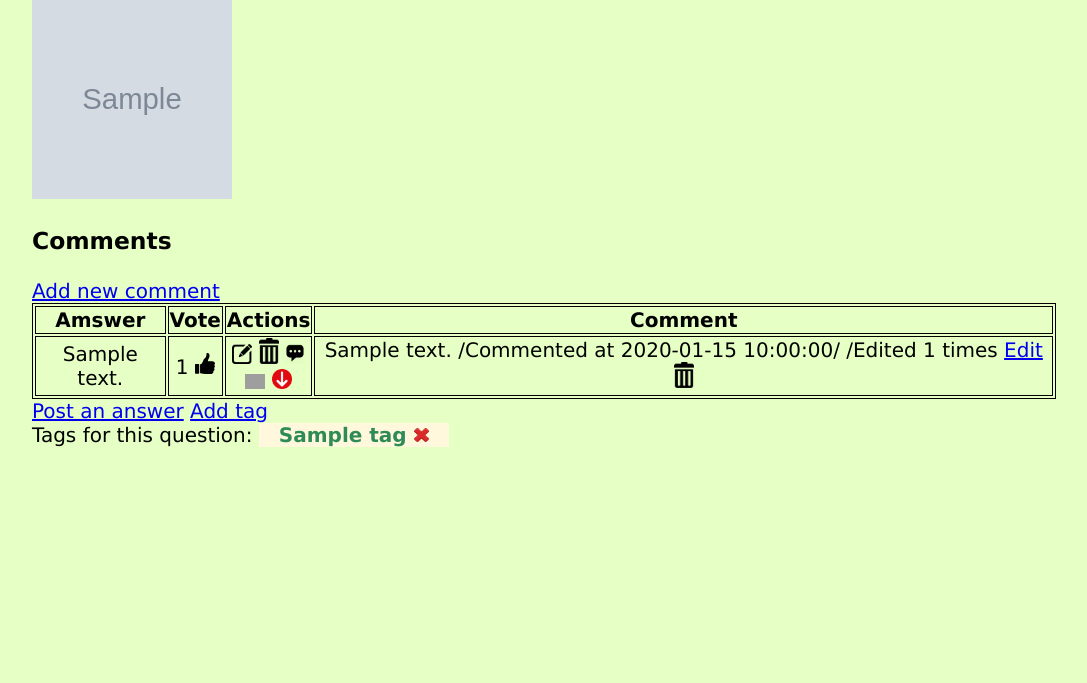
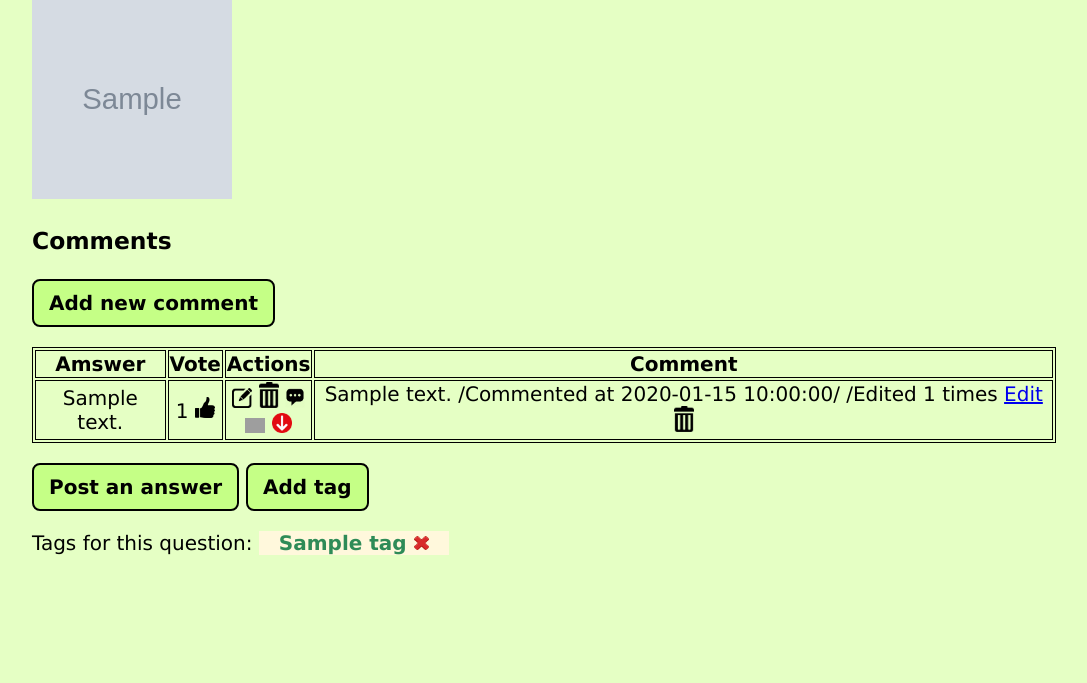
Before and after one commit to kovesdieszter/Ask-mate, a Flask app: template templates/display_question.html in a window 1280 px wide. Shown: the part 379-1062 px from the top of the page, without its empty margins (96-1183 px from the left). Before the commit the page ends 826 px from the top, so only its background shows below. Run offline with Flask 2, Linux system fonts and the light colour scheme; the template is opened without the code that fills it: most values are stand-ins (such as "Sample title", 1, 10 or a date in 2020); grey boxes marked "Sample" are stand-in pictures; some libraries are stand-ins or nearby versions; grey boxes are pictures that could not be loaded.

Commit message:
Fancy buttons for display page

```diff
--- a/static/style.css
+++ b/static/style.css
@@ -92,3 +92,16 @@ table, th, tr, td {
 #tag a{
     text-decoration: none;
 }
+
+.Add_button {
+    -webkit-appearance: button;
+    -moz-appearance: button;
+    background-color: #c5ff86;
+    border:2px solid black;
+    color: black;
+    padding: 10px 15px;
+    text-align: center;
+    text-decoration: none;
+    display: inline-block;
+    border-radius: 8px;
+}
--- a/templates/display_question.html
+++ b/templates/display_question.html
@@ -78,8 +78,9 @@
             {% endif %}
             {% endfor %}
     </ol>
-
-    <a href="{{ url_for('add_question_comment',question_id=question.id) }}">Add new comment</a>
+    <p>
+    <a href="{{ url_for('add_question_comment',question_id=question.id) }}" class="Add_button">Add new comment</a>
+    </p>
     </div>
     <table>
     <th> Amswer </th>
@@ -115,11 +116,12 @@
                 </tr>
         </table>
 
-
-<a class="post" href="{{ url_for('post_answer',question_id=question.id) }}">Post an answer</a>
+<p>
+<a href="{{ url_for('post_answer',question_id=question.id) }}" class="Add_button">Post an answer</a>
 {#Dia #}
-<a href="{{ url_for('add_tag',question_id=question.id) }}">Add tag</a>
-<div>
+<a href="{{ url_for('add_tag',question_id=question.id) }}" class="Add_button">Add tag</a>
+</p>
+    <div>
     <label>Tags for this question:</label>
     {% for tag in tags %}
         <p id="tag">{{ tag['name'] }}<a href="{{ url_for('delete_tag',question_id=question.id, tag_id=tag['id']) }}"> <img src="../static/red-x.png" width="15"> </a></p>
```
